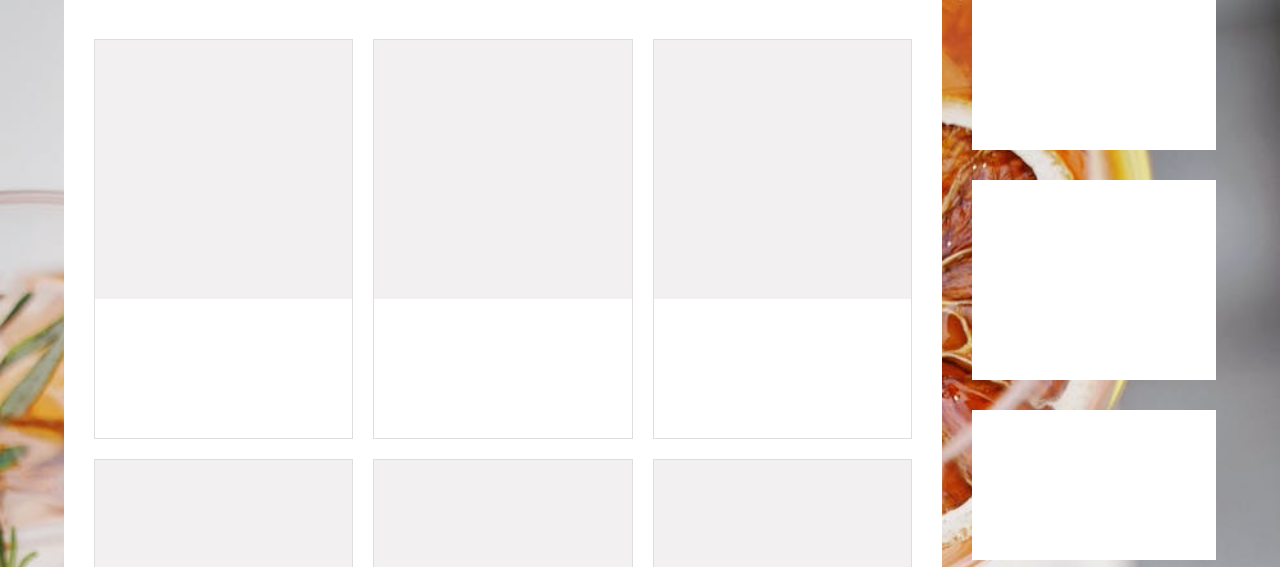
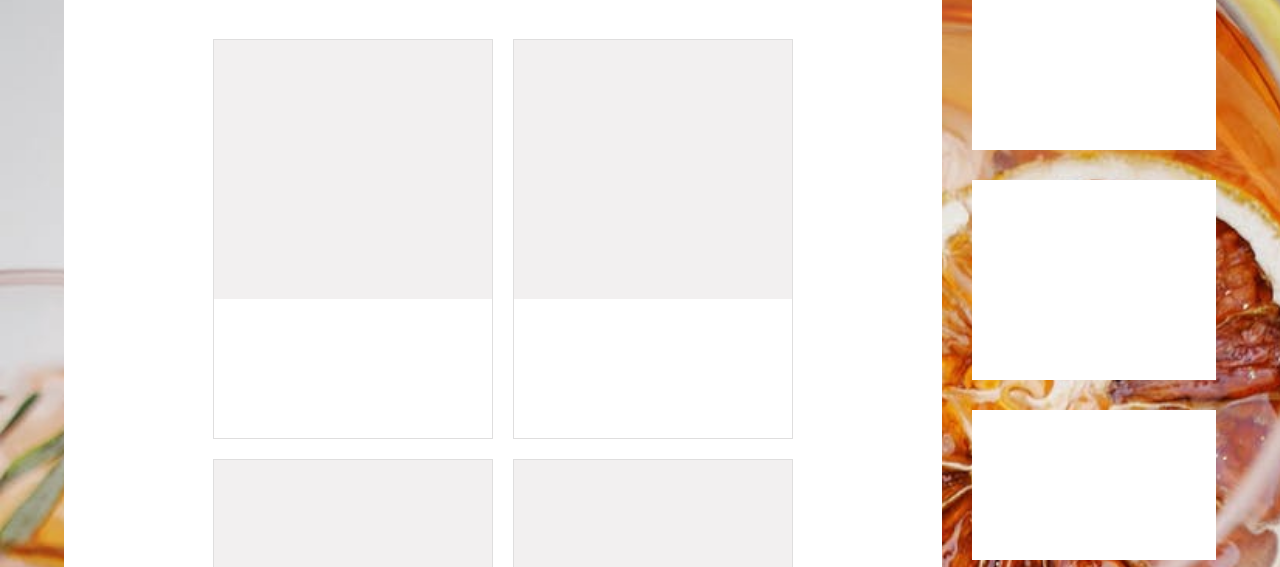
Before and after one commit to s1eepercat/Project_Shop, a website: page index.html in a window 1280 px wide. Shown: the part 385-952 px from the top of the page. Drawn offline with Linux system fonts and the light colour scheme.

Commit message:
Layout change

```diff
--- a/styles/style.css
+++ b/styles/style.css
@@ -57,6 +57,31 @@
     background-color: white;
 }
 
+.items__container {
+    display: flex;
+    flex-wrap: wrap;
+    justify-content: center; /* flex-start */
+    height: 100%;
+
+    padding: 3.5rem 2rem;
+    padding-bottom: 1rem;
+}
+
+.items__item {
+    border: 1px solid rgba(192, 189, 189,.5);
+    height: 40rem;
+    width: 28rem;
+    /* flex-grow: 1; */
+    margin: 1rem;
+}
+
+.items__figure {
+    background-color: rgb(242,240,240);
+    min-height: 50%;
+    height: 65%;
+}
+
+
 .title__container {
     display: flex;
     justify-content: space-between;
@@ -96,30 +121,6 @@
     padding: .7rem;
     border: 1px solid rgba(192, 189, 189,.5);
     outline: none;
-}
-
-.items__container {
-    display: flex;
-    flex-wrap: wrap;
-    justify-content: flex-start;
-    height: 100%;
-
-    padding: 3.5rem 2rem;
-    padding-bottom: 1rem;
-}
-
-.items__item {
-    border: 1px solid rgba(192, 189, 189,.5);
-    height: 40rem;
-    width: 25rem;
-    flex-grow: 1;
-    margin: 1rem;
-}
-
-.items__figure {
-    background-color: rgb(242,240,240);
-    min-height: 50%;
-    height: 65%;
 }
 
 /* Shop right part */
```
